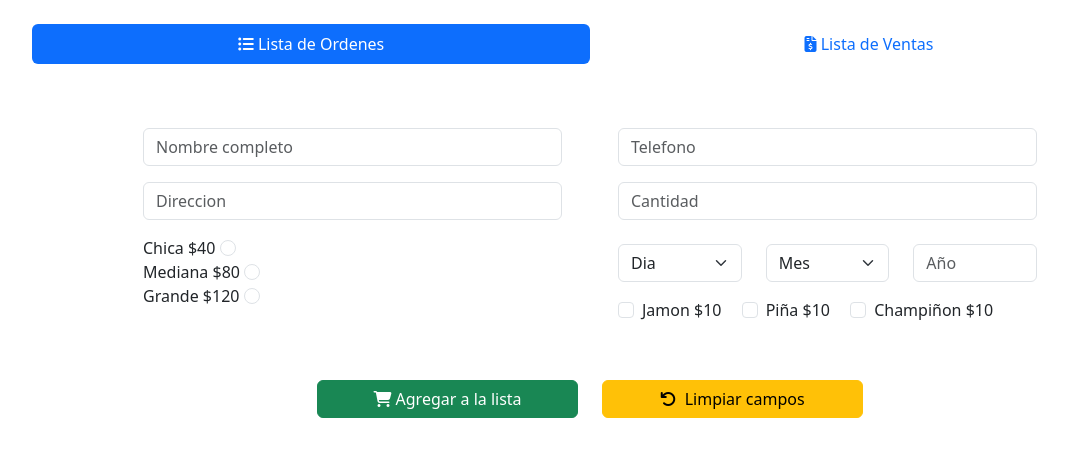
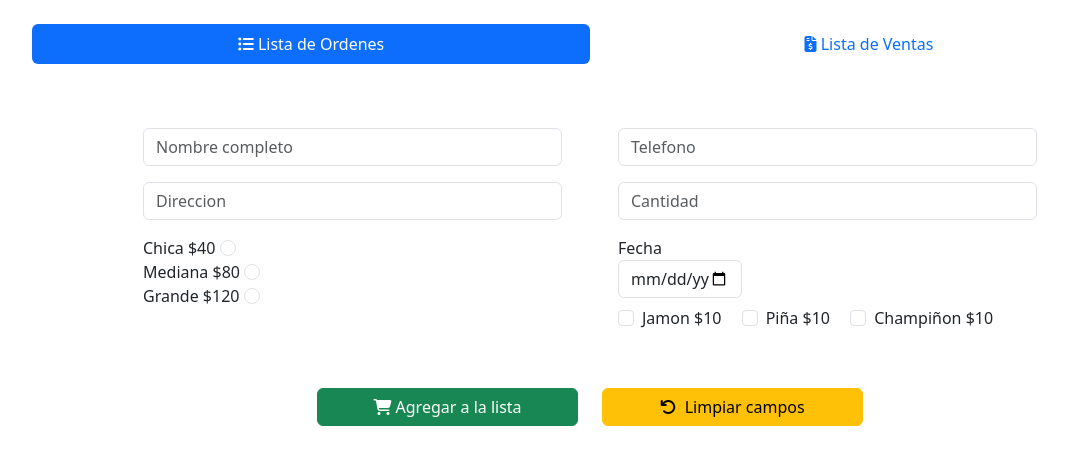
Before and after one commit to IDGS-801-19002167/FlaskBD, a Flask app: page /pizzeria in a window 1280 px wide. Shown: the part 56-521 px from the top of the page, without its empty margins (50-1118 px from the left). Run offline with Flask 3, Linux system fonts and the light colour scheme; some libraries are stand-ins or nearby versions.

Commit message:
CCIRS_13032024_PizzasOK

```diff
--- a/main.py
+++ b/main.py
@@ -4,6 +4,7 @@ from config import DevelopmentConfig
 from models import db, Alumnos, Pizza, Ventas
 from forms import UserForm, UserForm2
 import forms, forms2
+from datetime import datetime, date
 
 # from localStorage import localStoragePy
 
@@ -195,6 +196,11 @@ def pizzas():
         jamon = datos_json['ingredientes']['jamon']
         pinia = datos_json['ingredientes']['pinia']
         champ = datos_json['ingredientes']['champ']
+        fecha_str = datos_json['fecha']
+        fecha = datetime.strptime(fecha_str, '%Y-%m-%d')
+        dia = fecha.strftime('%A')
+        mes = fecha.strftime('%B')
+        anio = datos_json['anio']
 
         ingredientes = []
 
@@ -217,11 +223,11 @@ def pizzas():
             size = 0
 
         if tamanio == 'chica':
-            precio = (40 * int(cantidad)) + size
+            precio = (40 * int(cantidad)) + size * int(cantidad)
         elif tamanio == 'mediana':
-            precio = (80 * int(cantidad)) + size
+            precio = (80 * int(cantidad)) + size * int(cantidad)
         elif tamanio == 'grande':
-            precio = (120 * int(cantidad)) + size
+            precio = (120 * int(cantidad)) + size * int(cantidad)
 
         pizzaDB = Pizza(
             nombre=datos_json['nombre'],
@@ -231,9 +237,9 @@ def pizzas():
             tamanio=datos_json['tamanio'],
             precio=precio,
             ingredientes=size,
-            dia=datos_json['dia'],
-            mes=datos_json['mes'],
-            anio=datos_json['anio']
+            dia=dia,
+            mes=mes,
+            anio=anio
         )
 
         db.session.add(pizzaDB)
@@ -309,11 +315,11 @@ def edit():
             size = 0
 
         if tamanio == 'chica':
-            precio = (40 * int(cantidad)) + size
+            precio = (40 * int(cantidad)) + (size * cantidad)
         elif tamanio == 'mediana':
-            precio = (80 * int(cantidad)) + size
+            precio = (80 * int(cantidad)) + (size * cantidad)
         elif tamanio == 'grande':
-            precio = (120 * int(cantidad)) + size
+            precio = (120 * int(cantidad)) + (size * cantidad)
 
         item.nombre = form_e.id.data
         item.direccion = form_e.direccion.data
--- a/static/js/main.js
+++ b/static/js/main.js
@@ -144,6 +144,8 @@ $("#btnVenta").on("click", function () {
 });
 
 $("#profile-tab").on('shown.bs.tab', function () {
+    $("#ordenes tfoot").empty();
+
     $.ajax({
         headers: {
             "X-CSRFToken": $("#csrf_token").val(),
@@ -274,9 +276,8 @@ function additem() {
         cantidad: $("#count_pizza").val(),
         tamanio: $("[name='tamanio']:checked").val(),
         ingredientes: ingredientes,
-        dia: $("#filterday").val(),
-        mes: $("#filtermonth").val(),
-        anio: $("#filteranio").val()
+        fecha: $("#fecha").val(),
+        anio: $("#fecha").val().split('-')[0],
     }
 
     $.ajax({
--- a/templates/pizza.html
+++ b/templates/pizza.html
@@ -88,7 +88,9 @@
                                         <div
                                             class="row mb-2 align-items-center">
                                             <div class="col-4">
-                                                <select name="filterday"
+                                                <label for="">Fecha</label>
+                                                <input type="date" class="form-control" name="fecha" id="fecha">
+                                                <!-- <select name="filterday"
                                                     id="filterday"
                                                     class="form-select">
                                                     <option value selected
@@ -107,9 +109,9 @@
                                                         value="Sabado">Sabado</option>
                                                     <option
                                                         value="Domingo">Domingo</option>
-                                                </select>
+                                                </select> -->
                                             </div>
-                                            <div class="col-4">
+                                            <!-- <div class="col-4">
                                                 <select name="filtermonth"
                                                     id="filtermonth"
                                                     class="form-select">
```
Also changed, not shown: other parts of templates/pizza.html (+20 -20 lines).
